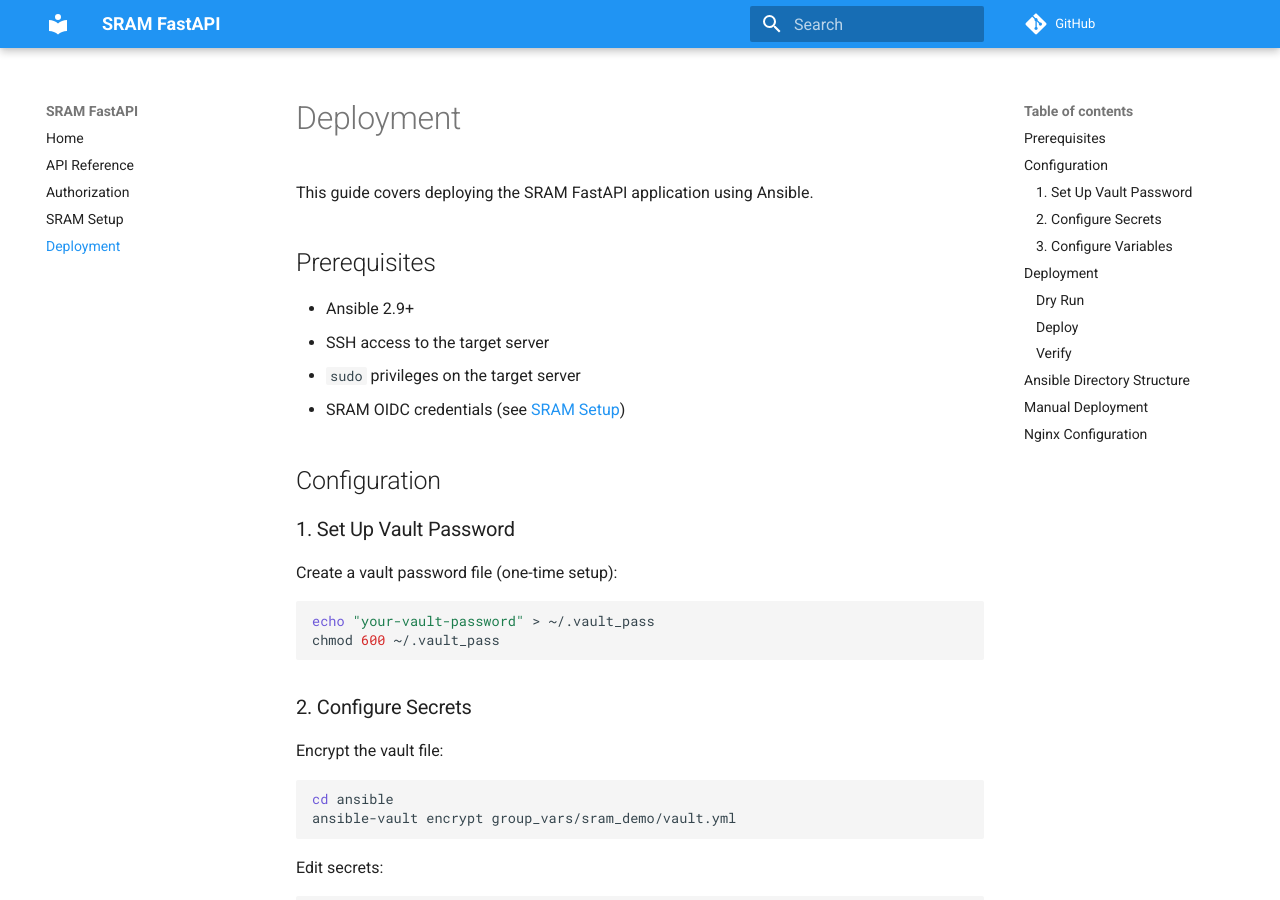
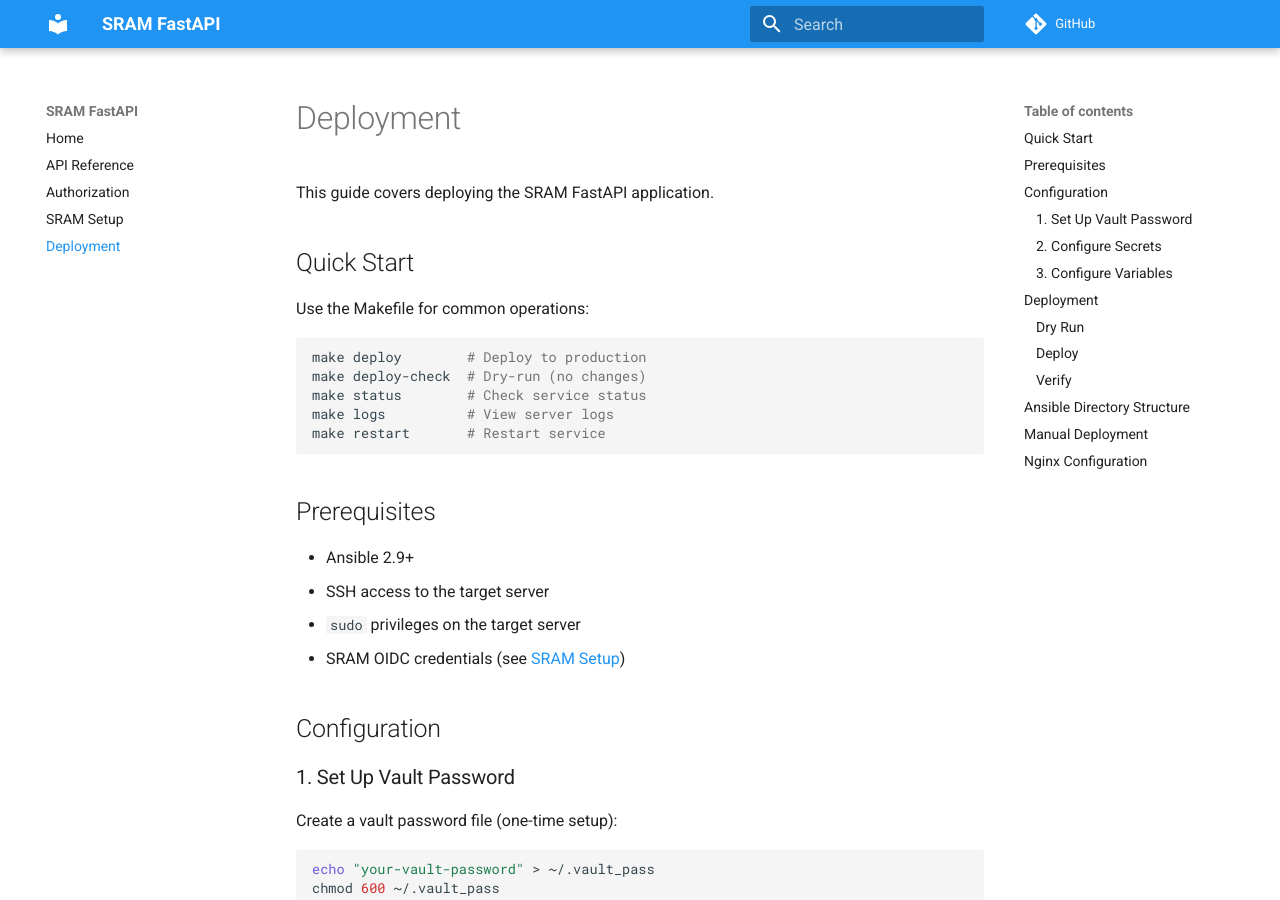
Before and after one commit to sorenwacker/sram-fastapi, an MkDocs documentation site: the page built from docs/deployment.md, in a window 1280 px wide and 900 px high. Built offline with MkDocs 1.6.1 and Material for MkDocs 9.7.7, drawn with Linux system fonts in a browser that asks for light colours; comment, search, counter and statistics services are not loaded; some of the changed text lies outside the part shown.

Commit message:
Add Makefile and update deployment docs
- Add Makefile with dev, test, lint, deploy, status, logs, restart targets
- Update deployment docs to use make commands
- Add quick start section with make commands to index

Co-Authored-By: Claude Opus 4.5 <noreply@anthropic.com>

````diff
--- a/docs/deployment.md
+++ b/docs/deployment.md
@@ -1,6 +1,18 @@
 # Deployment
 
-This guide covers deploying the SRAM FastAPI application using Ansible.
+This guide covers deploying the SRAM FastAPI application.
+
+## Quick Start
+
+Use the Makefile for common operations:
+
+```bash
+make deploy        # Deploy to production
+make deploy-check  # Dry-run (no changes)
+make status        # Check service status
+make logs          # View server logs
+make restart       # Restart service
+```
 
 ## Prerequisites
 
@@ -68,8 +80,7 @@ Edit `ansible/group_vars/sram_demo/vars.yml` for non-secret configuration:
 Test the deployment without making changes:
 
 ```bash
-cd ansible
-ansible-playbook deploy.yml --check
+make deploy-check
 ```
 
 ### Deploy
@@ -77,7 +88,7 @@ ansible-playbook deploy.yml --check
 Run the deployment:
 
 ```bash
-ansible-playbook deploy.yml
+make deploy
 ```
 
 ### Verify
@@ -85,13 +96,13 @@ ansible-playbook deploy.yml
 Check the service status:
 
 ```bash
-ansible sram_demo -a "systemctl status sram-demo" --become
+make status
 ```
 
 Check logs:
 
 ```bash
-ansible sram_demo -a "journalctl -u sram-demo -n 50 --no-pager" --become
+make logs
 ```
 
 ## Ansible Directory Structure
````
Also changed, not shown: docs/index.md (+11 -0 lines), 1 other file.
